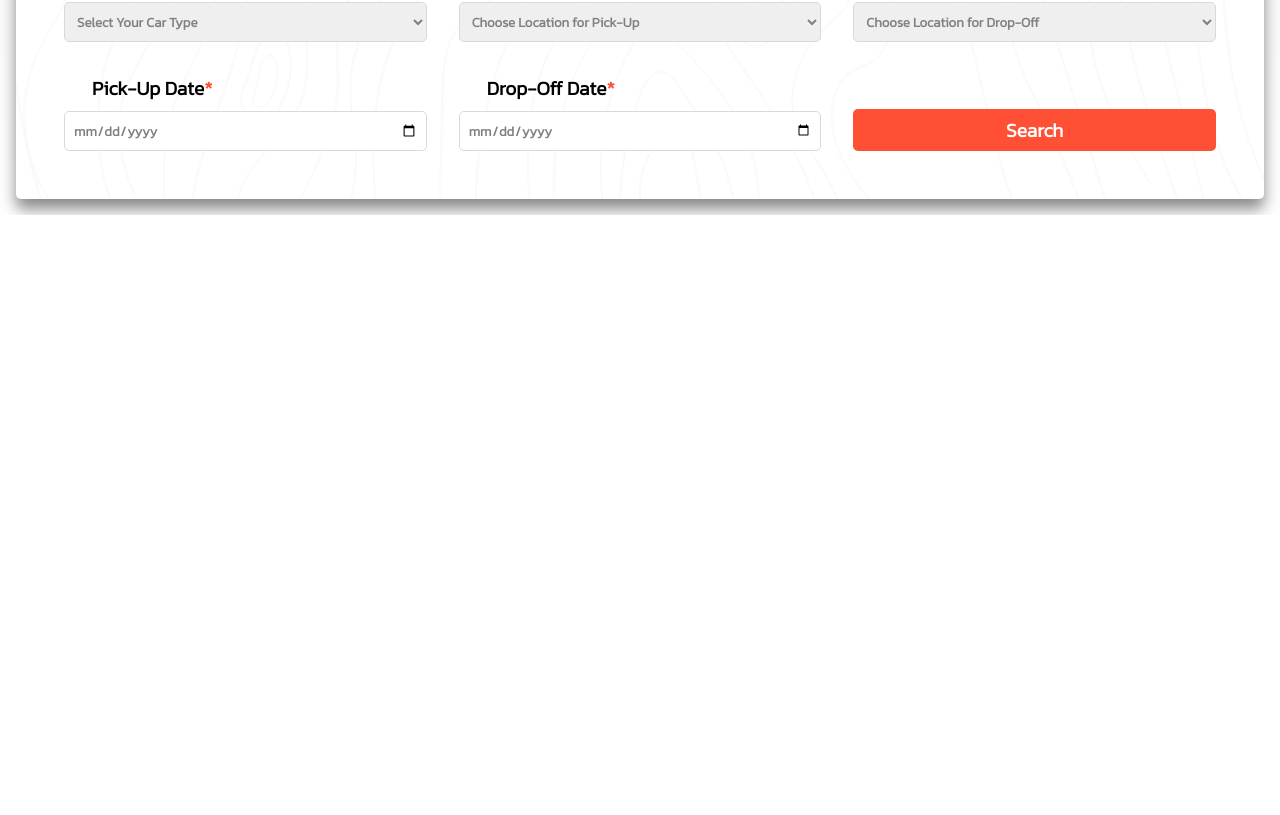
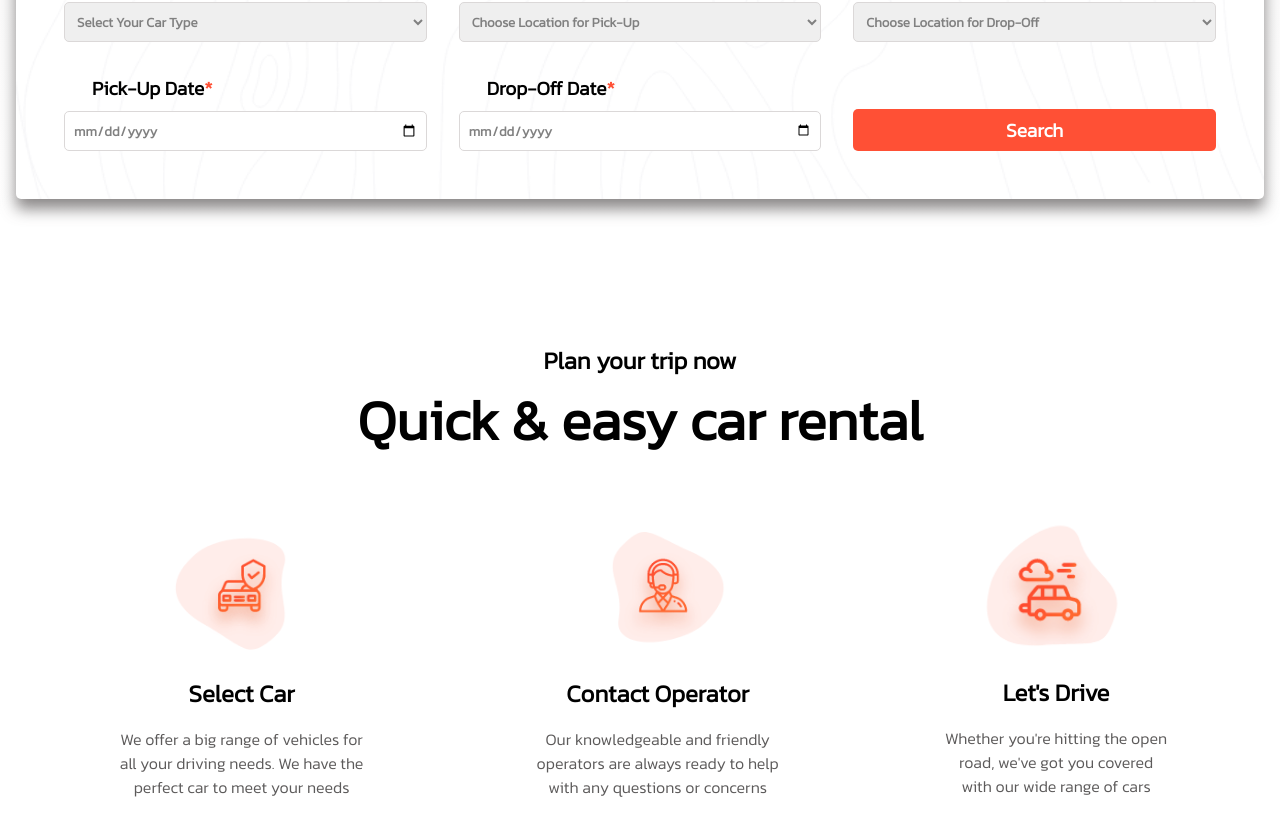
Before and after one commit to milanMilicic/car-project, a React (Create React App) app: page / in a window 1280 px wide. Shown: the part 923-1738 px from the top of the page. Before the commit the page ends 1138 px from the top, so only its background shows below. Built offline with nearby package versions, Linux system fonts and the light colour scheme; some icons are missing.

Commit message:
Steps section

```diff
--- /dev/null
+++ b/src/components/Steps/Steps.jsx
@@ -0,0 +1,43 @@
+import './Steps.scss'
+import icon1 from '../../images/plan/icon1.png'
+import icon2 from '../../images/plan/icon2.png'
+import icon3 from '../../images/plan/icon3.png'
+
+function Steps() {
+  return (
+    <section id='steps-section'>
+        <div className='container'>
+            <div className='steps-container'>
+                <div className='title-wrapper'>
+                    <h5>Plan your trip now</h5>
+                    <h3>Quick & easy car rental</h3>
+                </div>
+                <div className='icons-container'>
+                    <div className='icon-container'>
+                        <div className='image-wrapper'>
+                            <img src={icon1} alt="select-car-icon" />
+                        </div>
+                        <h4>Select Car</h4>
+                        <p>We offer a big range of vehicles for all your driving needs. We have the perfect car to meet your needs</p>
+                    </div>
+                    <div className='icon-container'>
+                        <div className='image-wrapper'>
+                            <img src={icon2} alt="operator-icon" />
+                        </div>
+                        <h4>Contact Operator</h4>
+                        <p>Our knowledgeable and friendly operators are always ready to help with any questions or concerns</p>
+                    </div>
+                    <div className='icon-container'>
+                        <div className='image-wrapper'>
+                            <img src={icon3} alt="drive-icon" />
+                        </div>
+                        <h4>Let's Drive</h4>
+                        <p>Whether you're hitting the open road, we've got you covered with our wide range of cars</p>
+                    </div>
+                </div>
+            </div>
+        </div>
+    </section>
+  )
+}
+export default Steps
--- /dev/null
+++ b/src/components/Steps/Steps.scss
@@ -0,0 +1,70 @@
+#steps-section {
+    margin-top: 7rem;
+
+    .steps-container {
+        display: flex;
+        flex-direction: column;
+        align-items: center;
+        padding: 1rem 1rem;
+
+        .title-wrapper {
+            text-align: center;
+            margin-bottom: 3rem;
+
+            h5 {
+                font-size: 1.5rem;
+
+                @media(max-width: 800px){
+                    font-size: 1rem;
+                };
+            }
+
+            h3 {
+                font-size: 3.5rem;
+
+                @media(max-width: 800px){
+                    font-size: 2.2rem;
+                };
+            }
+        }
+
+        .icons-container {
+            display: flex;
+
+            img {
+                width: 10rem;
+                height: auto;
+            }
+
+            .icon-container {
+                display: flex;
+                flex-direction: column;
+                align-items: center;
+                text-align: center;
+                padding: 0 5rem;
+
+                h4 {
+                    font-size: 1.5rem;
+                    font-weight: bold;
+                    margin-bottom: 1rem;
+                }
+
+                p {
+                    color: rgb(92, 90, 90);
+                }
+            }
+
+            @media(max-width: 1000px){
+                display: grid;
+                grid-template-columns: repeat(2, 1fr);
+                row-gap: 2rem;
+            };
+
+            @media(max-width: 800px){
+                display: grid;
+                grid-template-columns: 1fr;
+                row-gap: 2rem;
+            };
+        }
+    }
+}
--- a/src/pages/Home.jsx
+++ b/src/pages/Home.jsx
@@ -1,11 +1,13 @@
 import Book from "../components/Book/Book"
 import Hero from "../components/Hero/Hero"
+import Steps from "../components/Steps/Steps"
 
 function Home() {
   return (
     <>
         <Hero />
         <Book />
+        <Steps />
     </>
   )
 }
```
